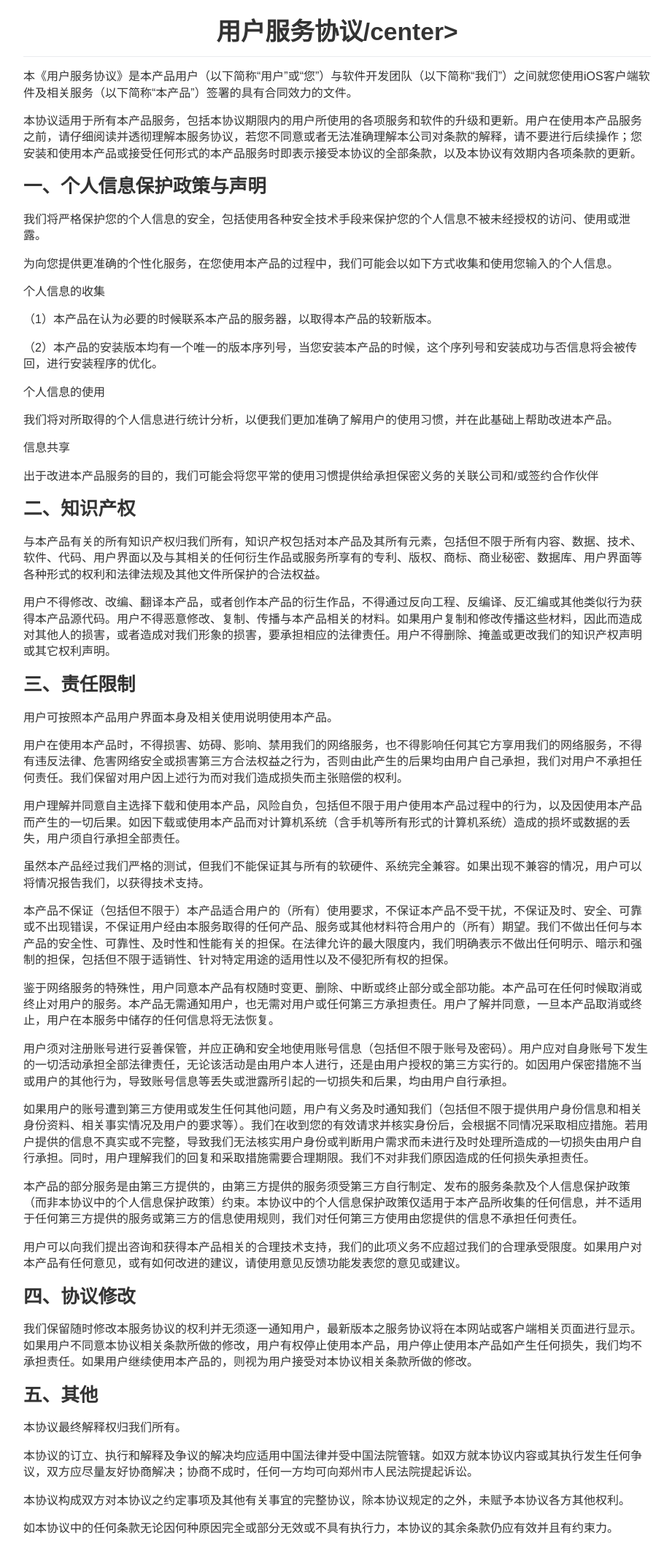
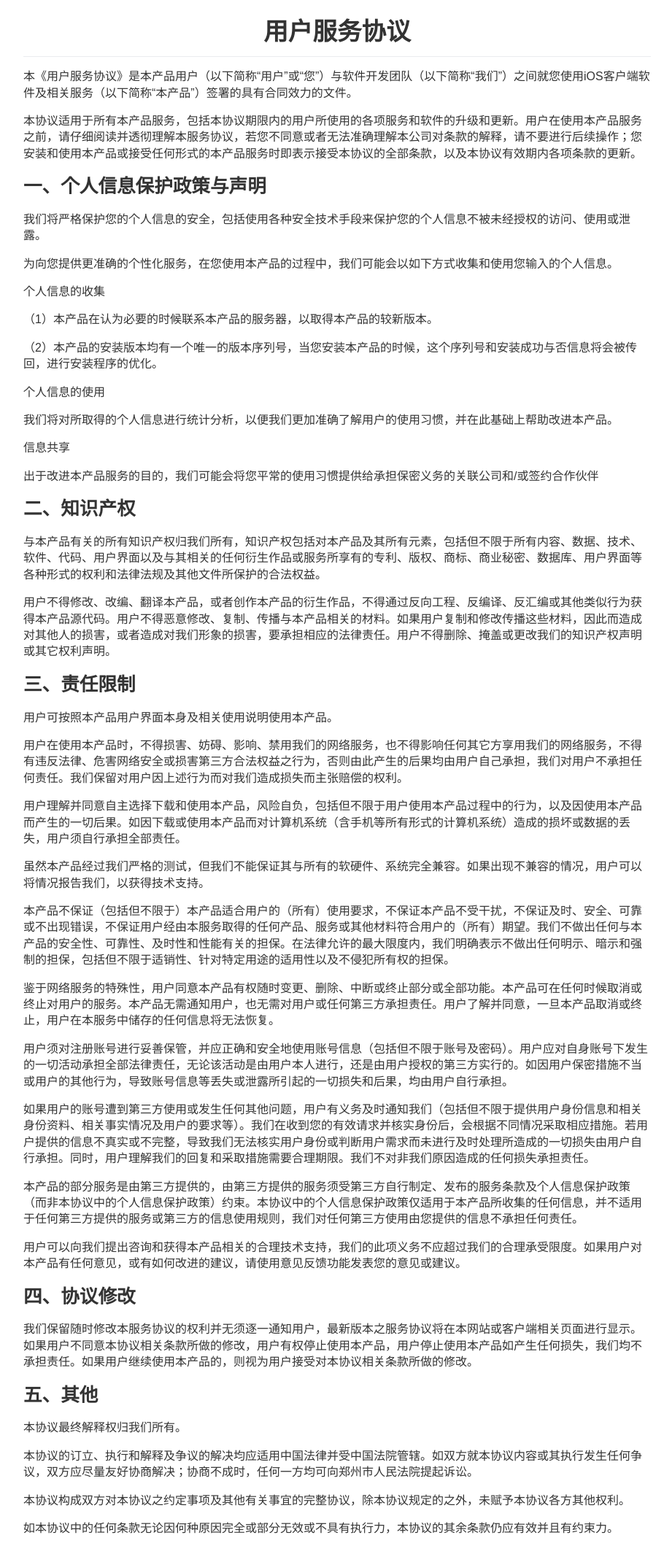
Before and after one commit to nyzhanggy/dulldevil.github.io, a Jekyll site: the page built from _posts/2019-3-20-iosuser.md, in a window 1280 px wide. Shown: the top 2141 px of the page at 73% size, without its empty margins (178-1099 px from the left). Built offline with Jekyll 4.4.1, drawn with Linux system fonts in a browser that asks for light colours.

Commit message:
no message

```diff
--- a/_posts/2019-3-20-iosuser.md
+++ b/_posts/2019-3-20-iosuser.md
@@ -3,7 +3,7 @@ title: 用户服务协议
 layout: protocol
 ---
 
-# <center>用户服务协议/center>
+# <center>用户服务协议</center>
 
 本《用户服务协议》是本产品用户（以下简称“用户”或“您”）与软件开发团队（以下简称“我们”）之间就您使用iOS客户端软件及相关服务（以下简称“本产品”）签署的具有合同效力的文件。
 
```
